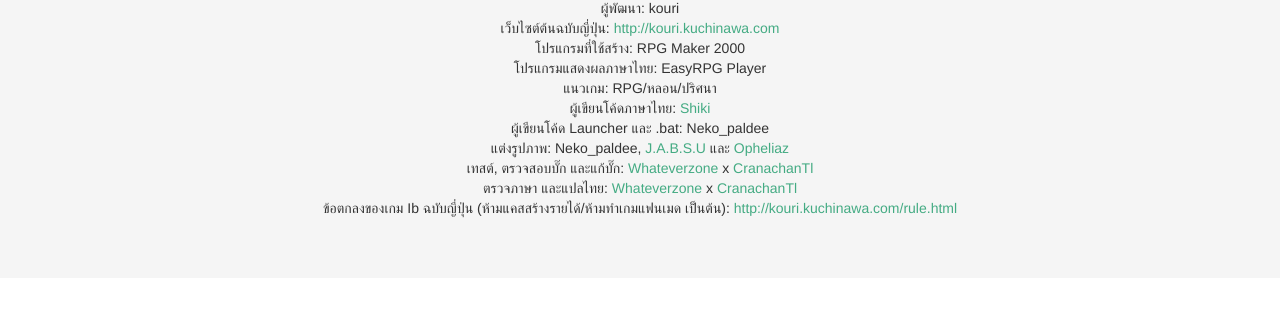
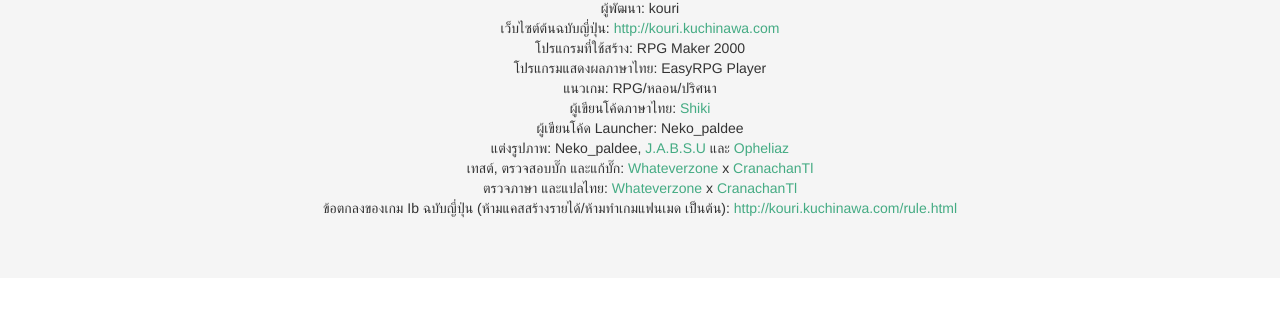
Before and after one commit to pureexe/wez, a Jekyll site: the page built from game/ib.html, in a window 1280 px wide and 900 px high, scrolled down 862 px. Shown: the part 512-822 px from the top of the window. Built offline with Jekyll 4.4.1, drawn with Linux system fonts in a browser that asks for light colours.

Commit message:
Update ib.html

```diff
--- a/game/ib.html
+++ b/game/ib.html
@@ -2,7 +2,7 @@
 layout: default
 logo: /assets/images/ib/ib-title.png
 catchphrase: “Ib - อีฟ ปริศนาหอศิลป์พิศวง”
-download_link: https://www112.zippyshare.com/v/HixpTenW/file.html
+download_link: https://s3-ap-southeast-1.amazonaws.com/wez-update/ib/IbLauncher.zip
 desc_text:
     อีฟ เด็กสาวอายุ 9 ขวบ ได้มาเยี่ยมชมหอศิลป์เป็นครั้งแรกกับพ่อและแม่ของเธอ แต่แล้วก็มีเรื่องประหลาดเกิดขึ้น..!?
     เธอได้หลุดเข้าไปในโลกแห่งภาพวาด ที่นั่นเธอได้พบกับเพื่อนผู้มีชะตากรรมเดียวกัน นั่นคือ แกรี ชายหนุ่มร่างสูง และ แมรี สาวน้อยอายุไล่เลี่ยกับอีฟ
@@ -22,7 +22,7 @@
   content: RPG/หลอน/ปริศนา
 - title: ผู้เขียนโค้ดภาษาไทย
   content: <a href="https://www.facebook.com/shiki.th">Shiki</a>
-- title: ผู้เขียนโค้ด Launcher และ .bat
+- title: ผู้เขียนโค้ด Launcher
   content: Neko_paldee
 - title: แต่งรูปภาพ
   content: Neko_paldee, <a href="https://www.facebook.com/JABSketchU">J.A.B.S.U</a> และ <a href="http://www.the-kitti.com">Opheliaz</a>
```
